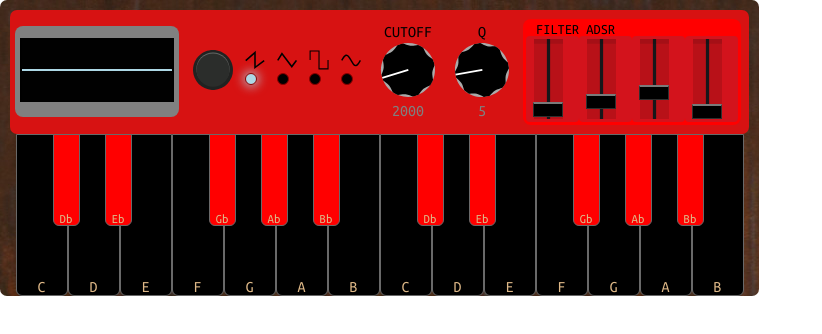
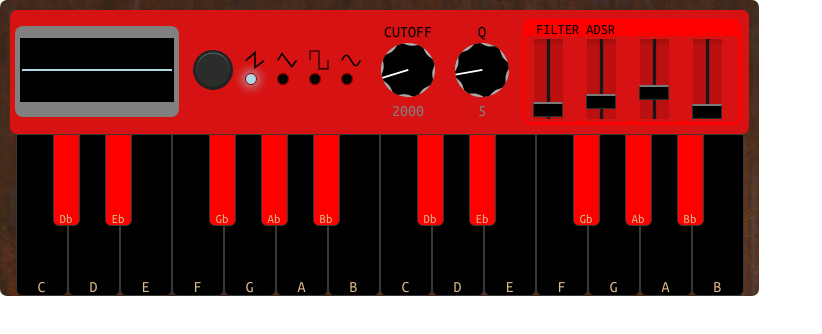
Before and after one commit to brurez/red-analog-synth, a React (Create React App) app: page / in a window 1280 px wide. Shown: the top 334 px of the page, without its empty margins (0-822 px from the left). Built offline with nearby package versions, Linux system fonts and the light colour scheme.

Commit message:
More styling

```diff
--- a/src/ui/App.css
+++ b/src/ui/App.css
@@ -5,7 +5,7 @@
 .music-keyboard .key {
   display: inline-flex;
   flex-direction: column;
-  border: 1px solid dimgray;
+  border: 1px solid #393838;
   justify-content: flex-end;
   align-items: center;
   color: burlywood;
--- a/src/ui/Slider.css
+++ b/src/ui/Slider.css
@@ -1,5 +1,5 @@
 .slider {
-    background-color: rgba(55, 89, 128, 0.22);
+    background-color: #d71212;
     position: relative;
     display: inline-block;
     width: 47px;
```
